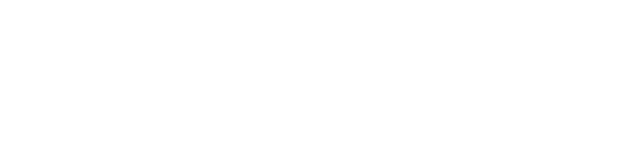
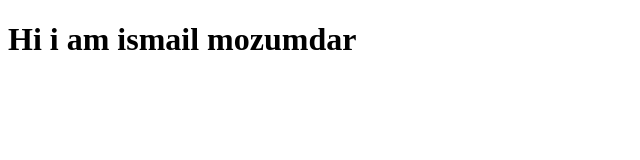
Before and after one commit to ismailmozumdar/Three-web, a plain HTML site: page index.html in a window 1280 px wide. Shown: the whole page, without its empty margins (0-640 px from the left). Drawn offline with Linux system fonts and the light colour scheme.

Commit message:
added header

```diff
--- a/index.html
+++ b/index.html
@@ -7,6 +7,6 @@
     <title>three-web</title>
 </head>
 <body>
-
+    <h1>Hi i am ismail mozumdar</h1>
 </body>
 </html>
```
